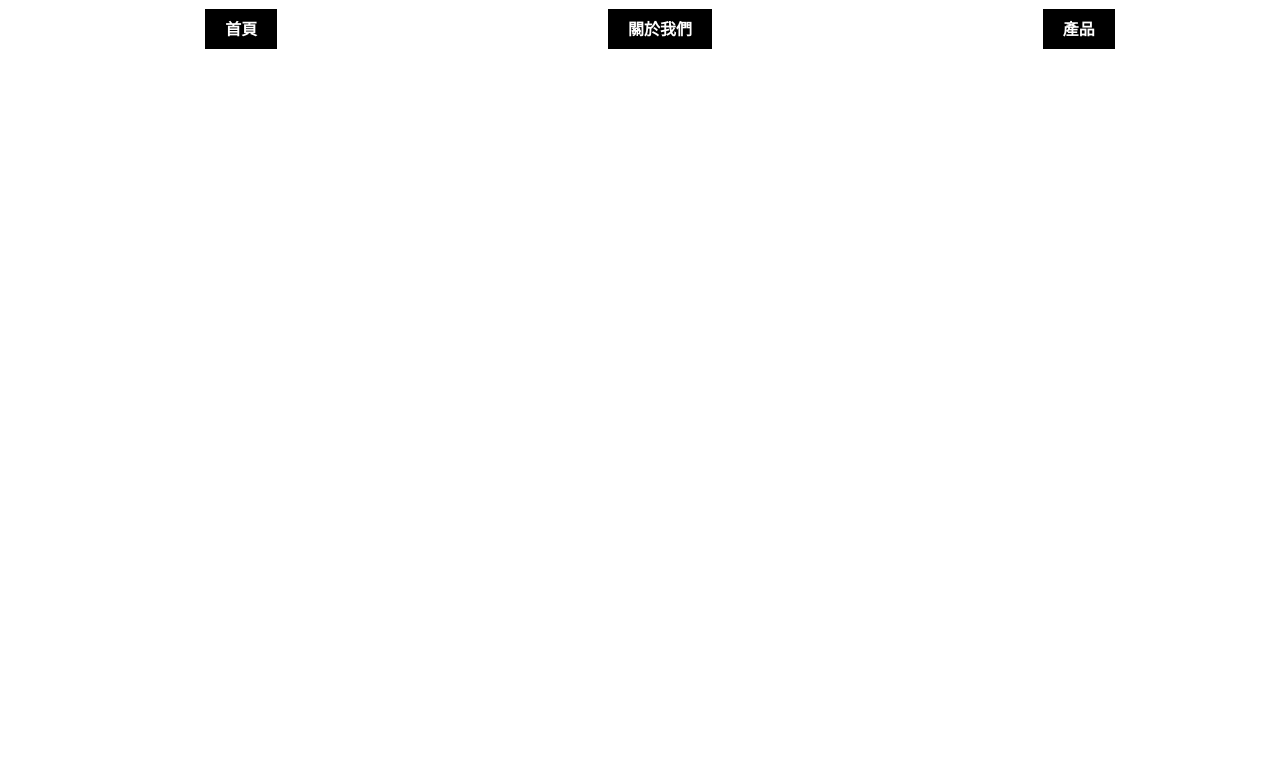
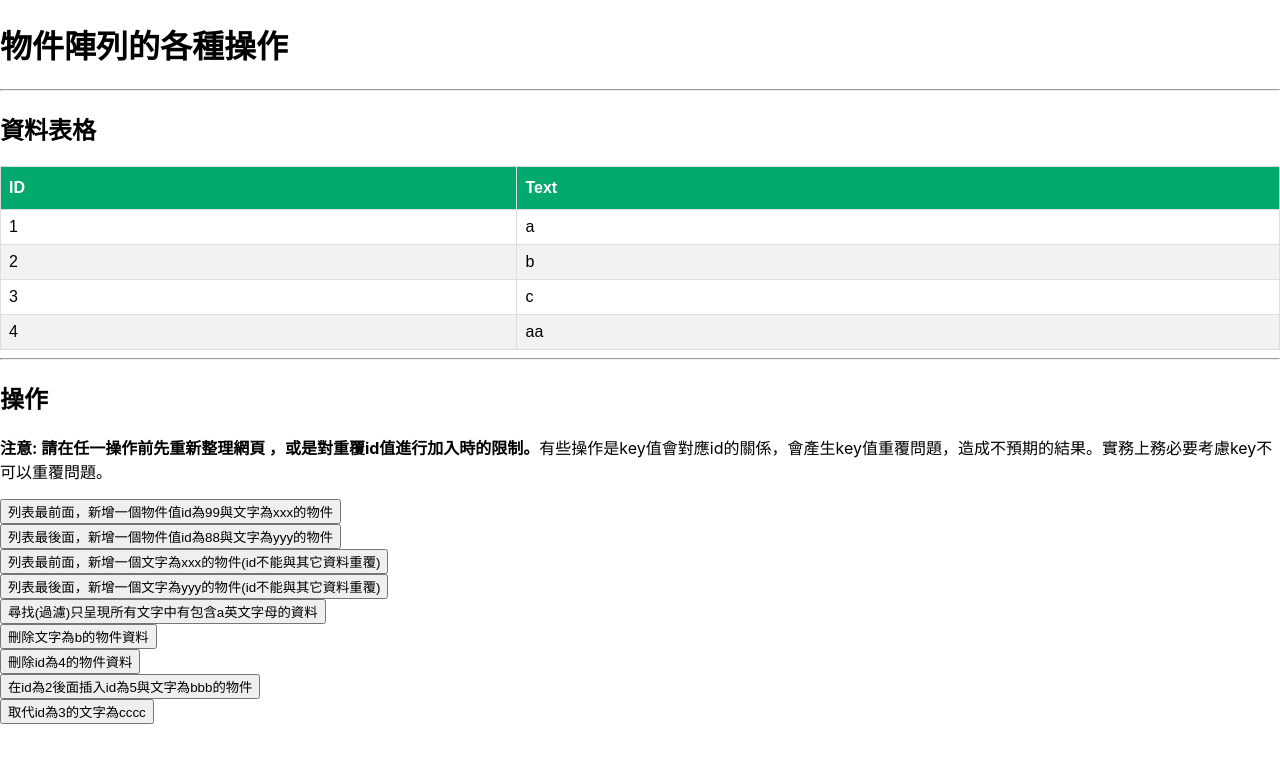
Before and after one commit to Jin22221/react-0108, a React (Create React App) app: page / in a window 1280 px wide. Shown: the top 762 px of the page. Built offline with nearby package versions, Linux system fonts and the light colour scheme.

Commit message:
刪除文字為b的物件資料 刪除id為4的物件資料 在id為2後面插入id為5與文字為bbb的物件 取代id為3的文字為cccc

```diff
--- /dev/null
+++ b/src/0110/5-0.練習題-物件陣列處理練習/Exam2.css
@@ -0,0 +1,27 @@
+table {
+  font-family: Arial, Helvetica, sans-serif;
+  border-collapse: collapse;
+  width: 100%;
+}
+
+td,
+th {
+  border: 1px solid #ddd;
+  padding: 8px;
+}
+
+tr:nth-child(even) {
+  background-color: #f2f2f2;
+}
+
+tr:hover {
+  background-color: #ddd;
+}
+
+th {
+  padding-top: 12px;
+  padding-bottom: 12px;
+  text-align: left;
+  background-color: #04AA6D;
+  color: white;
+}
--- /dev/null
+++ b/src/0110/5-0.練習題-物件陣列處理練習/Exam2.js
@@ -0,0 +1,195 @@
+import { useState } from 'react'
+import './Exam2.css'
+
+const objArray = [
+  {
+    id: 1,
+    text: 'a',
+  },
+  {
+    id: 2,
+    text: 'b',
+  },
+  {
+    id: 3,
+    text: 'c',
+  },
+  {
+    id: 4,
+    text: 'aa',
+  },
+]
+
+function Exam2() {
+  // 與呈現有關必需先成為state
+  const [data, setData] = useState(objArray)
+
+  return (
+    <>
+      <h1>物件陣列的各種操作</h1>
+      <hr />
+      <h2>資料表格</h2>
+      <table>
+        <thead>
+          <tr>
+            <th>ID</th>
+            <th>Text</th>
+          </tr>
+        </thead>
+        <tbody>
+          {data.map((v, i) => {
+            return (
+              <tr key={v.id}>
+                <td>{v.id}</td>
+                <td>{v.text}</td>
+              </tr>
+            )
+          })}
+        </tbody>
+      </table>
+      <hr />
+      <h2>操作</h2>
+      <p>
+        <strong>
+          注意: 請在任一操作前先重新整理網頁 ，或是對重覆id值進行加入時的限制。
+        </strong>
+        有些操作是key值會對應id的關係，會產生key值重覆問題，造成不預期的結果。實務上務必要考慮key不可以重覆問題。
+      </p>
+
+      <button
+        onClick={() => {
+          // 先寫出要新增的物件值
+          const newObj = { id: 99, text: 'xxx' }
+
+          // 1. 從目前的狀態拷貝出一個新的變數值(陣列/物件)
+          // 2. 在新的變數值(陣列/物件)上作處理
+          // 3. 設定回原本的狀態中
+
+          //1 //2
+          //簡單的申拷貝語法
+          const cloneData = JSON.parse(JSON.stringify(data))
+          console.log(cloneData, 'clonedata')
+
+          const newData = [newObj, ...data]
+
+          //3
+          setData(newData)
+        }}
+      >
+        列表最前面，新增一個物件值id為99與文字為xxx的物件
+      </button>
+      <br />
+      <button
+        onClick={() => {
+          const newObj = { id: 88, text: 'yyy' }
+
+          //1 //2
+          const newData = [...data, newObj]
+
+          //3
+          setData(newData)
+        }}
+      >
+        列表最後面，新增一個物件值id為88與文字為yyy的物件
+      </button>
+      <br />
+      <button onClick={() => {}}>
+        列表最前面，新增一個文字為xxx的物件(id不能與其它資料重覆)
+      </button>
+      <br />
+      <button onClick={() => {}}>
+        列表最後面，新增一個文字為yyy的物件(id不能與其它資料重覆)
+      </button>
+      <br />
+      <button
+        onClick={() => {
+          //
+          const newData = data.filter((v, i) => {
+            return v.text.includes('a')
+          })
+          //3
+          setData(newData)
+        }}
+      >
+        尋找(過濾)只呈現所有文字中有包含a英文字母的資料
+      </button>
+      <br />
+      <button
+        onClick={() => {
+          //刪除相當於建立一個新陣列 中沒有文字b的物件
+          //不是文字b的物件才能到新陣列
+          const newData = data.filter((v, i) => {
+            return v.text !== 'b'
+          })
+          setData(newData)
+        }}
+      >
+        刪除文字為b的物件資料
+      </button>
+      <br />
+      <button
+        onClick={() => {
+          const newData = data.filter((v, i) => {
+            return v.id !== 4
+          })
+          setData(newData)
+        }}
+      >
+        刪除id為4的物件資料
+      </button>
+      <br />
+      <button
+        onClick={() => {
+          //尋找id=2的索引值為何
+          const index = data.findIndex((v, i) => {
+            return v.id === 2
+          })
+          console.log(index)
+          console.log(data.slice(0, index + 1), data.slice(index + 1))
+          //if找到=>切開,插入要加入的物件,合併
+          if (index !== -1) {
+            //有找到id 2
+            //slice
+            //插入
+            const newObj = { id: 5, text: 'bbb' }
+            const newData = [
+              ...data.slice(0, index + 1),
+              newObj,
+              ...data.slice(index + 1),
+            ]
+
+            setData(newData)
+          }
+        }}
+      >
+        在id為2後面插入id為5與文字為bbb的物件
+      </button>
+      <br />
+      <button
+        onClick={() => {
+          // 1. 從目前的狀態拷貝出一個新的變數值(陣列/物件)
+          const newData = data.map((v, i) => {
+            //把每個物件值作淺拷貝
+            return { ...v }
+          })
+          console.log(newData, 'newData')
+          // 2. 在新的變數值(陣列/物件)上作處理
+          const index = newData.findIndex((v, i) => {
+            return v.id === 3
+          })
+          console.log(index)
+
+          if (index !== -1) {
+            newData[index].text = 'cccc'
+            // 3. 設定回原本的狀態中
+            setData(newData)
+          }
+        }}
+      >
+        取代id為3的文字為cccc
+      </button>
+    </>
+  )
+}
+
+export default Exam2
--- a/src/App.js
+++ b/src/App.js
@@ -1,11 +1,11 @@
 // import Counter from './0109/1-counter'
 // import JSXValue from './0109/2-jsx/2-JSXvalue'
 // import Parent from './0110/3-prop-父母子女元件/Parent'
-import Menu from './0110/4.練習題-選單樣式套用/Menu'
+import Exam2 from './0110/5-0.練習題-物件陣列處理練習/Exam2'
 function App() {
   return (
     <>
-      <Menu />
+      <Exam2 />
     </>
   )
 }
```
